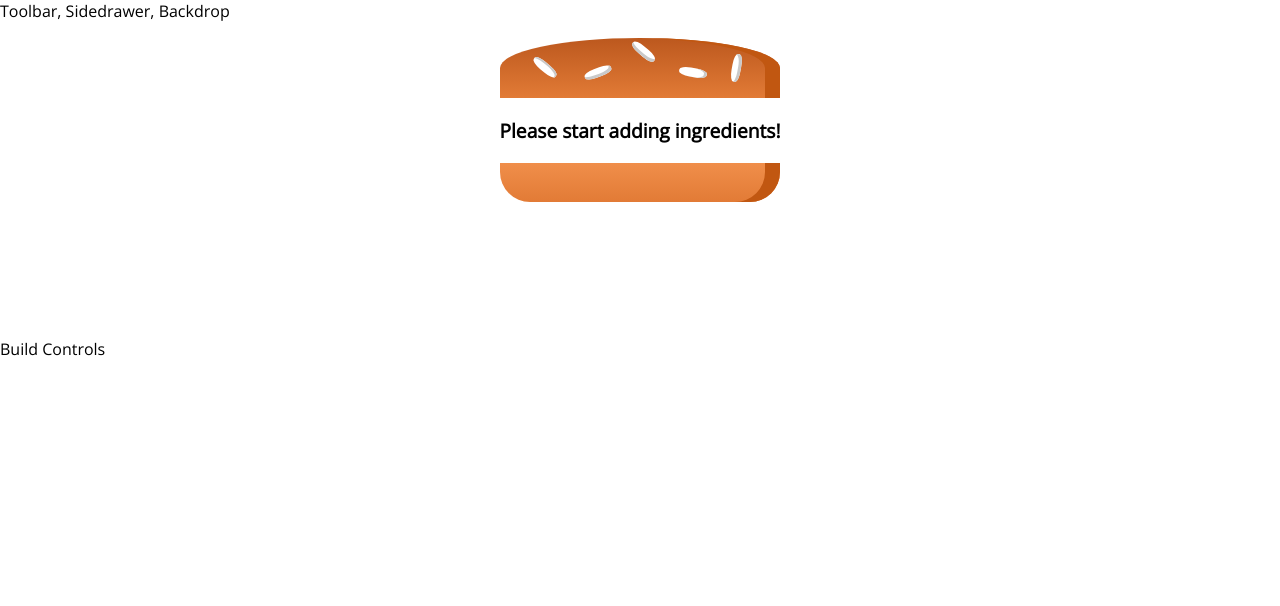
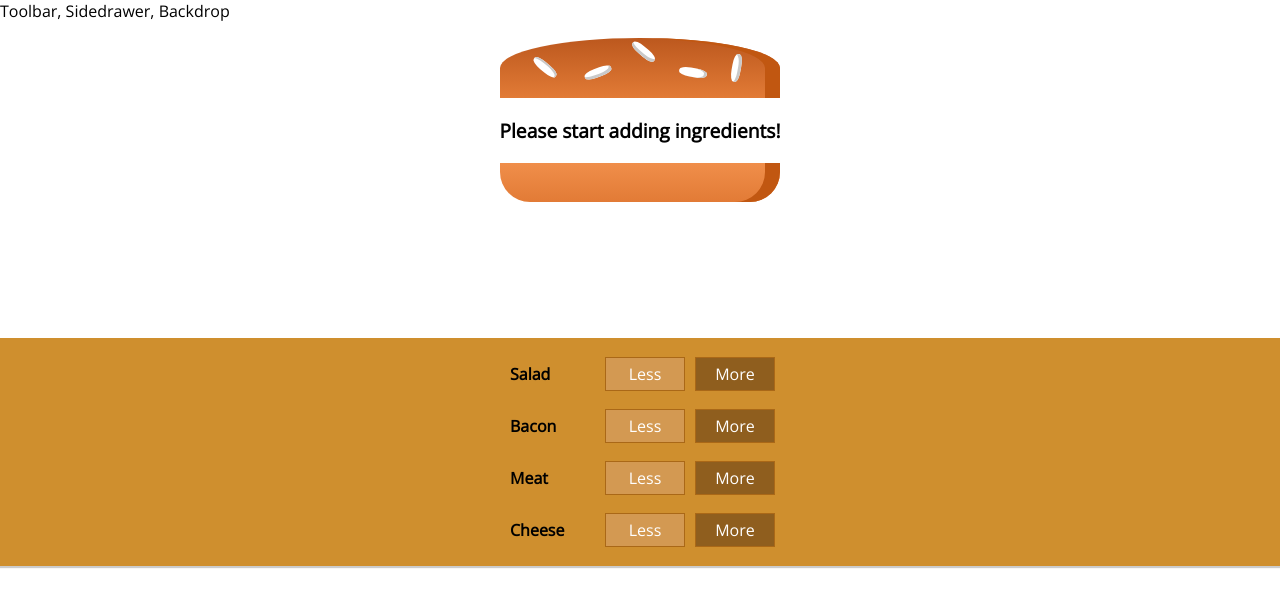
Before and after one commit to lucascprazeres/react-burguer-builder, a React (Create React App) app: page / in a window 1280 px wide. Shown: the top 606 px of the page. Built offline with nearby package versions, Linux system fonts and the light colour scheme.

Commit message:
added buildControls output + fixed typo on BuildControl component

```diff
--- a/src/components/Burguer/BuildControls/BuildControl/BuildControl.js
+++ b/src/components/Burguer/BuildControls/BuildControl/BuildControl.js
@@ -3,7 +3,7 @@ import React from 'react';
 import classes from './BuildControl.module.css';
 
 const BuildControl = (props) => (
-  <div lassName={classes.BuildControl}>
+  <div className={classes.BuildControl}>
     <div className={classes.Label}>{props.label}</div>
     <button type="button" className={classes.Less}>Less</button>
     <button type="button" className={classes.More}>More</button>
--- a/src/components/Burguer/BuildControls/BuildControls.js
+++ b/src/components/Burguer/BuildControls/BuildControls.js
@@ -1,9 +1,21 @@
 import React from 'react';
+
 import classes from './BuildControls.module.css';
 
+import BuildControl from './BuildControl/BuildControl';
+
+const controls = [
+  { label: 'Salad', type: 'salad' },
+  { label: 'Bacon', type: 'bacon' },
+  { label: 'Meat', type: 'meat' },
+  { label: 'Cheese', type: 'cheese' },
+];
+
 const BuildControls = (props) => (
-  <div>
-
+  <div className={classes.BuildControls}>
+    {controls.map((ctrl) => (
+      <BuildControl key={ctrl.label} label={ctrl.label} />
+    ))}
   </div>
 );
 
--- a/src/containers/BurgerBuilder/BurguerBuilder.js
+++ b/src/containers/BurgerBuilder/BurguerBuilder.js
@@ -2,6 +2,7 @@ import React, { Component } from 'react';
 
 import Aux from '../../hoc/Aux/Aux';
 import Burger from '../../components/Burguer/Burguer';
+import BuildControls from '../../components/Burguer/BuildControls/BuildControls';
 
 class BurguerBuilder extends Component {
   constructor(props) {
@@ -20,7 +21,7 @@ class BurguerBuilder extends Component {
     return (
       <Aux>
         <Burger ingredients={this.state.ingredients} />
-        <div>Build Controls</div>
+        <BuildControls />
       </Aux>
     );
   }
```
